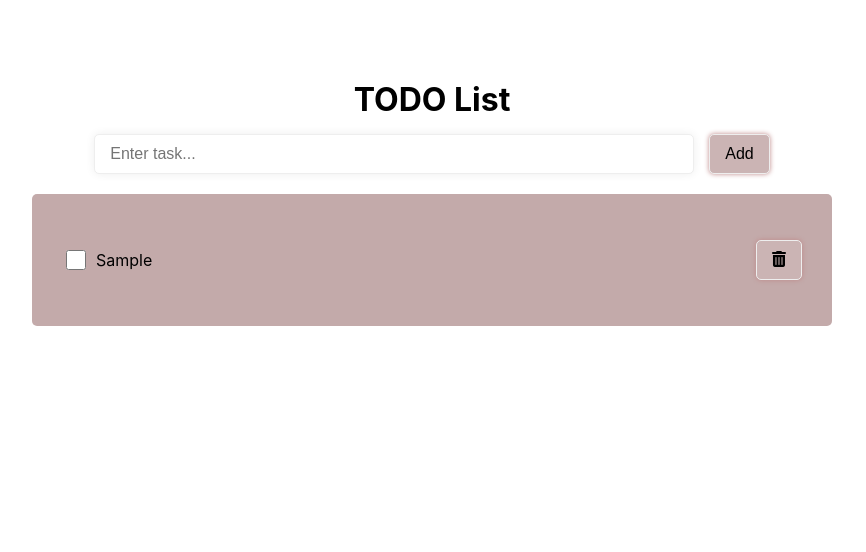
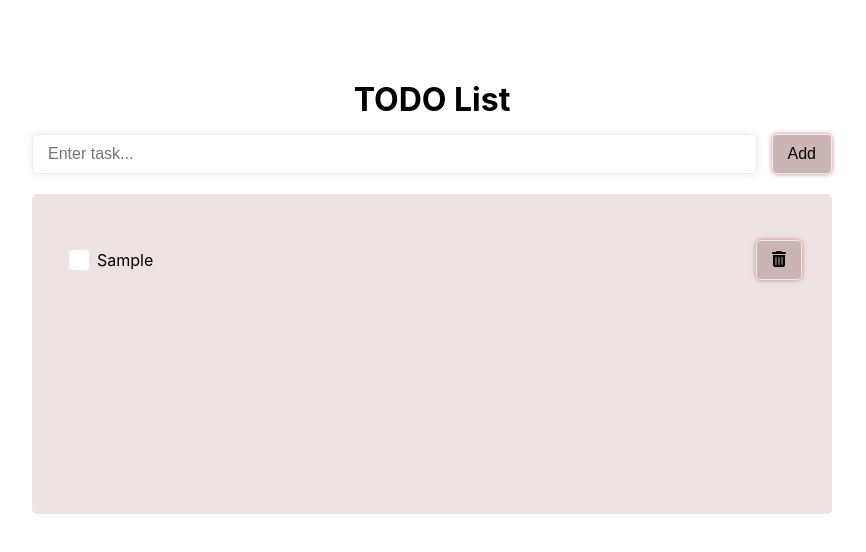
Before and after one commit to MariaBezdudnaya/TodoListApp-ReactAndTS, a React (Create React App) app: page / in a window 1280 px wide. Both pictures are taken after typing "Sample" into the empty fields and a click on the button "Add". Shown: the top 552 px of the page, without its empty margins (208-1074 px from the left). Built offline with nearby package versions, Linux system fonts and the light colour scheme.

Commit message:
css update

```diff
--- a/src/components/App/App.css
+++ b/src/components/App/App.css
@@ -1,21 +1,31 @@
 .App {
   text-align: center;
+  margin: 0 auto;
+  width: 80%;
+  max-width: 800px;
 }
-
 .list-title {
   margin-top: 80px;
   margin-bottom: 15px;
   font-size: 2rem;
 }
+.add-task-container {
+  width: 100%;
+  display: flex;
+  justify-content: space-between;
+}
+.add-input {
+  flex-grow: 1;
+}
 .task-input {
+  box-sizing: border-box;
+  width: 100%;
+  outline: none;
   padding: 10px 15px;
-  width: 60%;
-  max-width: 600px;
   border-radius: 5px;
   border: 1px solid #eee;
   box-shadow: 0 0 10px #eee;
   font-size: 1rem;
-  box-sizing: border-box;
 }
 .button {
   margin-left: 15px;
@@ -32,61 +42,61 @@
   background-color: #e3d7d7;
 }
 .task-list {
-  width: 80%;
-  max-width: 800px;
+  min-height: 40vh;
   margin: 20px auto;
   padding: 30px;
   list-style-type: none;
   text-align: left;
-  background-color: #c3aaaa;
+  background-color: #ede3e3;
   border-radius: 5px;
   box-sizing: border-box;
 }
 .task-item {
   display: flex;
-  justify-content: space-between; /* Изменяем на flex-start */
-  align-items: center; /* Центрируем элементы вертикально */
+  justify-content: space-between;
+  align-items: center;
   text-align: left;
-  margin: 10px 0; /* Добавляем отступ между задачами */
+  margin: 10px 0;
   flex-wrap: nowrap;
 }
 .task-text {
-  flex-grow: 1; /* Заставляет текст занимать все доступное пространство */
-  word-wrap: break-word; /* Перенос длинных слов на новую строку */
-  overflow-wrap: break-word; /* Поддержка для старых браузеров */
-  min-width: 0; /* Убедимся, что элемент может сжиматься, чтобы избежать переполнения */
+  flex-grow: 1;
+  word-wrap: break-word;
+  min-width: 0;
 }
 
-.custom-checkbox {
+.checkbox {
   position: relative;
-  margin-right: 10px;
+  margin-right: 15px;
   display: inline-block;
   width: 20px;
   height: 20px;
   cursor: pointer;
 }
-.custom-checkbox input {
+.checkbox input {
   opacity: 0;
   width: 0;
   height: 0;
 }
 .checkmark {
   position: absolute;
-  background-color: #eee;
+  background-color: #fff;
   border-radius: 4px;
+  width: 20px;
+  height: 20px;
 }
-.custom-checkbox input:checked + .checkmark {
-  background-color: #85a6ae;
+.checkbox input:checked + .checkmark {
+  background: #bf8989;
 }
 .checkmark:after {
   content: "";
   position: absolute;
   display: none;
 }
-.custom-checkbox input:checked + .checkmark:after {
+.checkbox input:checked + .checkmark:after {
   display: block;
 }
-.custom-checkbox .checkmark:after {
+.checkbox .checkmark:after {
   left: 6px;
   top: 2px;
   width: 5px; /* Ширина галочки */
--- a/src/components/ToDoList/ToDoList.tsx
+++ b/src/components/ToDoList/ToDoList.tsx
@@ -39,6 +39,9 @@ export default function ToDoList() {
     return (
         <div>
             <h1 className="list-title">TODO List</h1>
+
+            <div className="add-task-container">
+                <div className="add-input">
                     <input
                         type="text"
                         value={inputValue}
@@ -46,19 +49,23 @@ export default function ToDoList() {
                         placeholder="Enter task..."
                         className="task-input"
                     />
+                </div>
+
                 <button className="button" onClick={addTask}>Add</button>
+            </div>
 
             <ul className="task-list">
                 {tasks.map(task => (
                     <li className="task-item" key={task.id}>
                         <div>
+                        <label className="checkbox">
                             <input
                                 type="checkbox"
-                                className="custom-checkbox"
                                 checked={task.completed}
                                 onChange={() => toggleTask(task.id)}
                             />
                             <span className="checkmark"></span>
+                        </label>
                         </div>
 
                         <p className="task-text" style={{ textDecoration: task.completed ? 'line-through' : 'none' }}>
```
Lines whose indentation alone changed are shown as unchanged.
